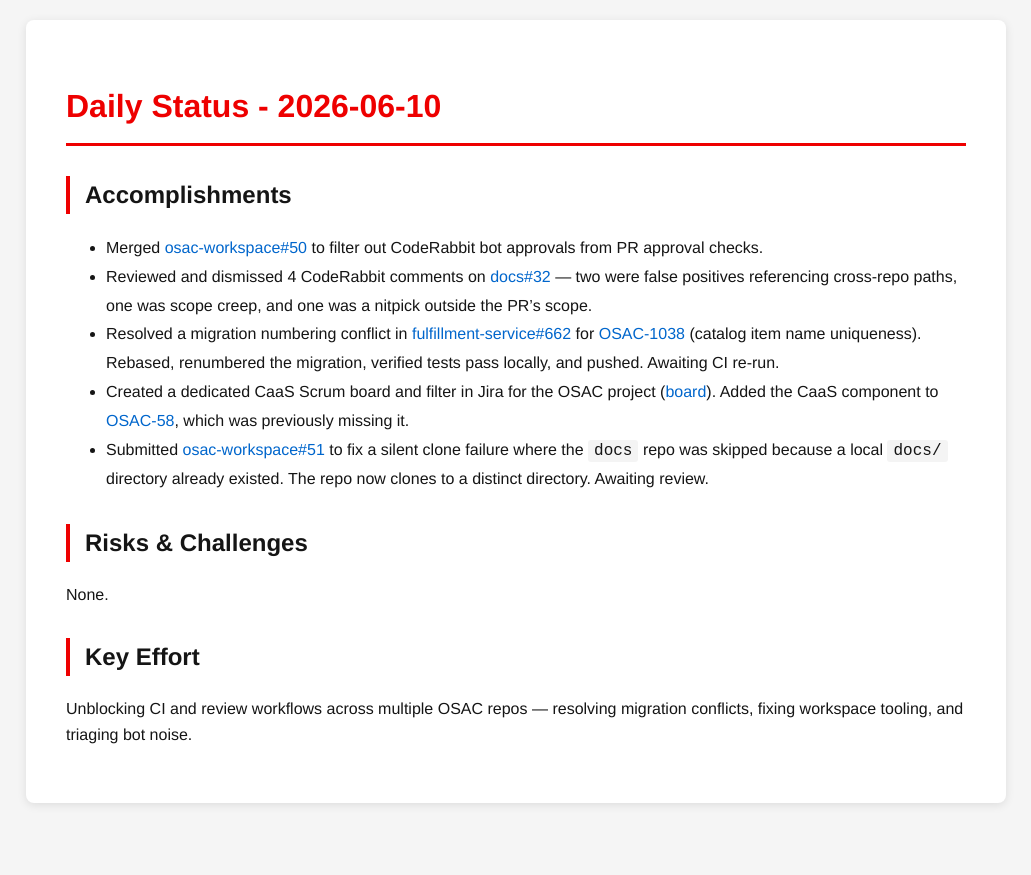
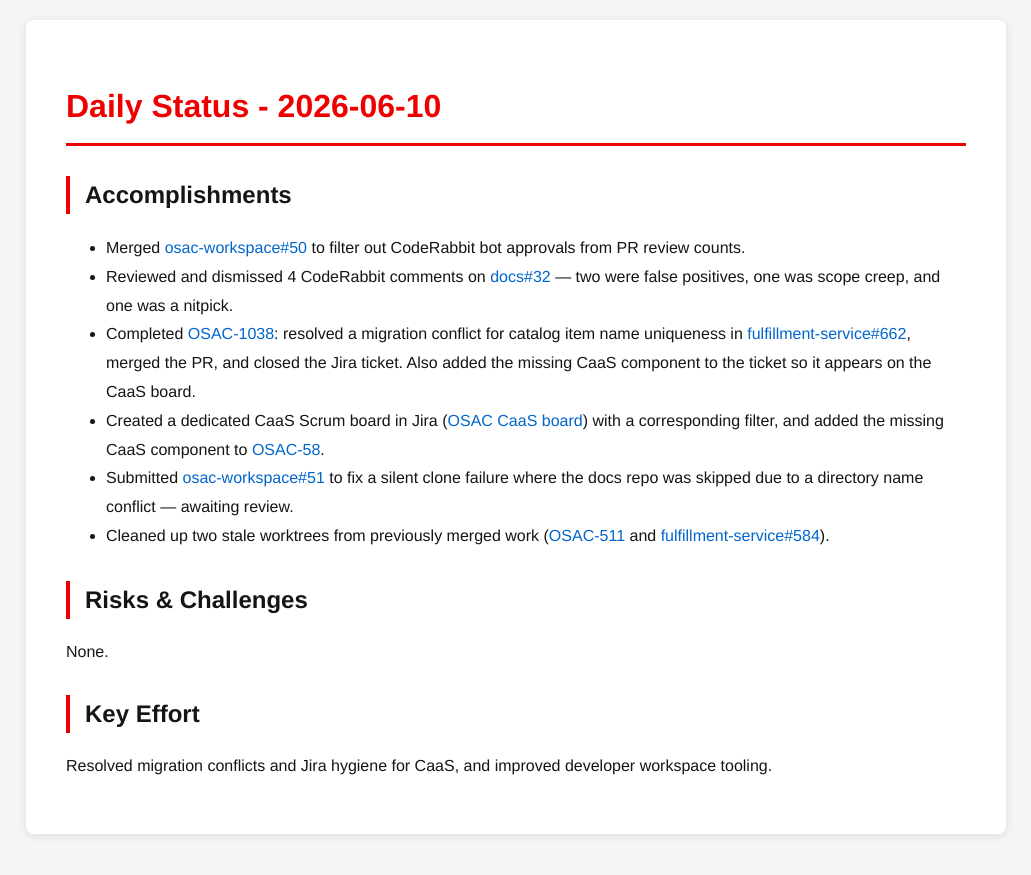
Before and after one commit to tzvatot/daily-status, a Jekyll site: the page built from 2026-06-10.md, in a window 1280 px wide. Shown: the top 875 px of the page, without its empty margins (124-1155 px from the left). Built offline with Jekyll 4.4.1, drawn with Linux system fonts in a browser that asks for light colours.

Commit message:
Daily status update - 2026-06-10

```diff
--- a/2026-06-10.md
+++ b/2026-06-10.md
@@ -7,14 +7,15 @@
 # Daily Status - 2026-06-10
 
 ## Accomplishments
-- Merged [osac-workspace#50](https://github.com/osac-project/osac-workspace/pull/50) to filter out CodeRabbit bot approvals from PR approval checks.
-- Reviewed and dismissed 4 CodeRabbit comments on [docs#32](https://github.com/osac-project/docs/pull/32) — two were false positives referencing cross-repo paths, one was scope creep, and one was a nitpick outside the PR's scope.
-- Resolved a migration numbering conflict in [fulfillment-service#662](https://github.com/osac-project/fulfillment-service/pull/662) for [OSAC-1038](https://redhat.atlassian.net/browse/OSAC-1038) (catalog item name uniqueness). Rebased, renumbered the migration, verified tests pass locally, and pushed. Awaiting CI re-run.
-- Created a dedicated CaaS Scrum board and filter in Jira for the OSAC project ([board](https://redhat.atlassian.net/jira/software/c/projects/OSAC/boards/12411)). Added the CaaS component to [OSAC-58](https://redhat.atlassian.net/browse/OSAC-58), which was previously missing it.
-- Submitted [osac-workspace#51](https://github.com/osac-project/osac-workspace/pull/51) to fix a silent clone failure where the `docs` repo was skipped because a local `docs/` directory already existed. The repo now clones to a distinct directory. Awaiting review.
+- Merged [osac-workspace#50](https://github.com/osac-project/osac-workspace/pull/50) to filter out CodeRabbit bot approvals from PR review counts.
+- Reviewed and dismissed 4 CodeRabbit comments on [docs#32](https://github.com/osac-project/docs/pull/32) — two were false positives, one was scope creep, and one was a nitpick.
+- Completed [OSAC-1038](https://redhat.atlassian.net/browse/OSAC-1038): resolved a migration conflict for catalog item name uniqueness in [fulfillment-service#662](https://github.com/osac-project/fulfillment-service/pull/662), merged the PR, and closed the Jira ticket. Also added the missing CaaS component to the ticket so it appears on the CaaS board.
+- Created a dedicated CaaS Scrum board in Jira ([OSAC CaaS board](https://redhat.atlassian.net/jira/software/c/projects/OSAC/boards/12411)) with a corresponding filter, and added the missing CaaS component to [OSAC-58](https://redhat.atlassian.net/browse/OSAC-58).
+- Submitted [osac-workspace#51](https://github.com/osac-project/osac-workspace/pull/51) to fix a silent clone failure where the docs repo was skipped due to a directory name conflict — awaiting review.
+- Cleaned up two stale worktrees from previously merged work ([OSAC-511](https://redhat.atlassian.net/browse/OSAC-511) and [fulfillment-service#584](https://github.com/osac-project/fulfillment-service/pull/584)).
 
 ## Risks & Challenges
 None.
 
 ## Key Effort
-Unblocking CI and review workflows across multiple OSAC repos — resolving migration conflicts, fixing workspace tooling, and triaging bot noise.
+Resolved migration conflicts and Jira hygiene for CaaS, and improved developer workspace tooling.
```
